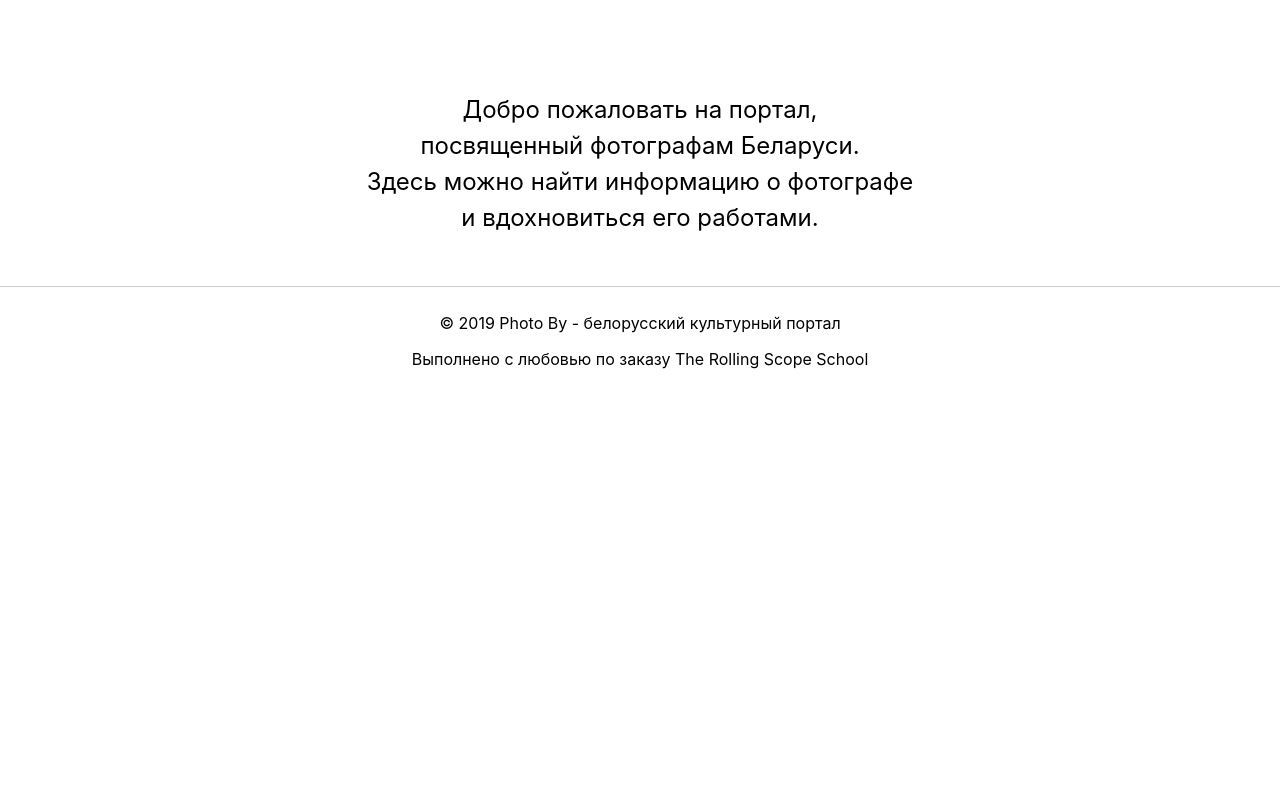
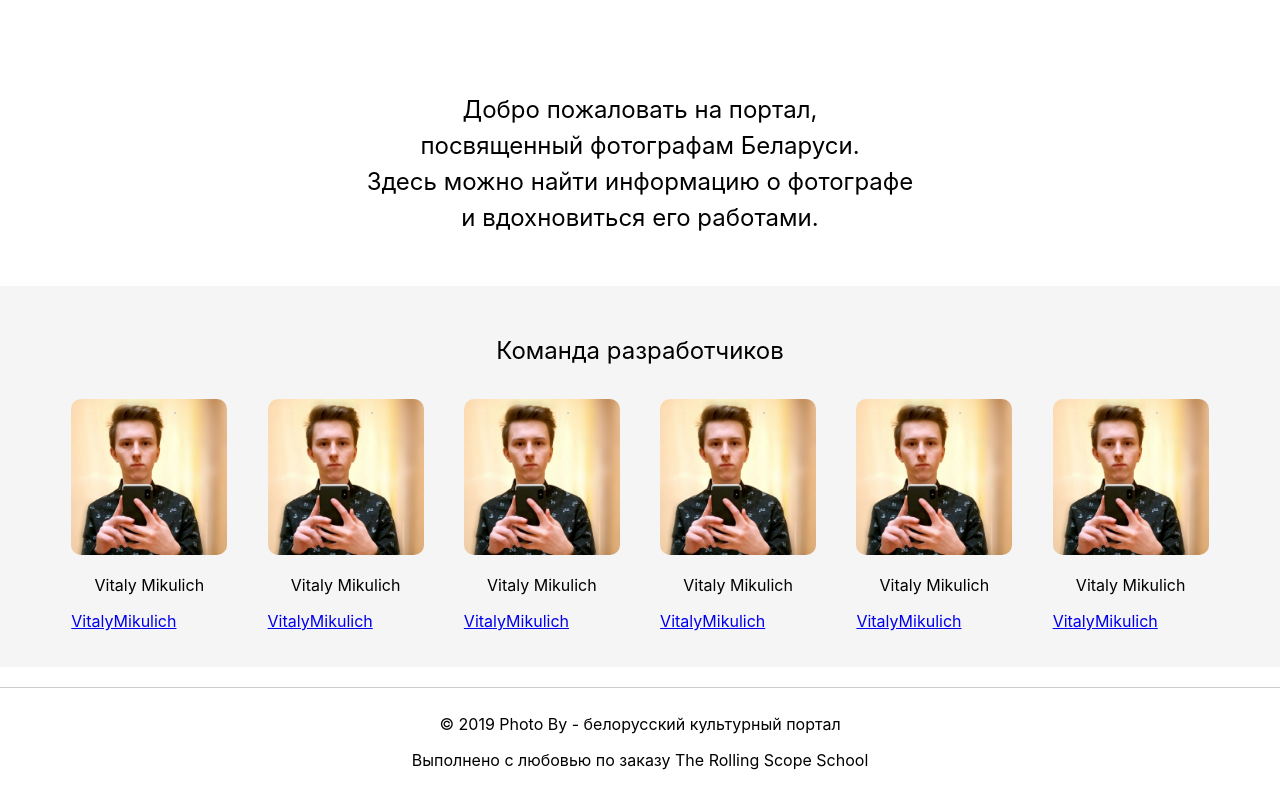
Before and after one commit to petriken/CodeJam-Culture-Portal, a React (Create React App) app: page /#/ in a window 1280 px wide. Shown: the part 944-1744 px from the top of the page. Before the commit the page ends 1343 px from the top, so only its background shows below. Built offline with nearby package versions, Linux system fonts and the light colour scheme; what google-maps-react would draw is missing.

Commit message:
feat: model of developers container

```diff
--- /dev/null
+++ b/src/components/Developer/Developer.css
@@ -0,0 +1,18 @@
+.developer-container {
+  margin: 10px 0;
+}
+
+.developer-container img {
+  height: 156px;
+  width: 156px;
+  border-radius: 10px;
+}
+
+.developer-container p {
+  text-align: center;
+}
+
+.developer-container a {
+  text-align: center;
+  width: 100%;
+}
--- /dev/null
+++ b/src/components/Developer/Developer.js
@@ -0,0 +1,16 @@
+import React from 'react';
+import './Developer.css';
+
+function Developer(props) {
+  const gitHubLink = `https://github.com/${props.gitHub}`;
+
+  return (
+    <div className="developer-container">
+      <img src={props.avatar} alt={props.name} />
+      <p className="developer-name">{props.name}</p>
+      <a href={gitHubLink} target="_blank" rel="noopener noreferrer">{props.gitHub}</a>
+    </div>
+  )
+}
+
+export default Developer
--- a/src/containers/MainPage/MainPage.css
+++ b/src/containers/MainPage/MainPage.css
@@ -17,6 +17,23 @@
   display: block;
 }
 
+.developers-container {
+  padding: 2% 4%;
+  background-color: #f5f5f5;
+}
+
+.developers-container>p {
+  text-align: center;
+  font-size: 24px;
+}
+
+.developers {
+  display: flex;
+  justify-content: space-around;
+  flex-wrap: wrap;
+  /* max-width: 1500px; */
+}
+
 @media (max-width: 720px){
   .title-mainpage {
     margin-top: 30px;
--- a/src/containers/MainPage/MainPage.js
+++ b/src/containers/MainPage/MainPage.js
@@ -2,7 +2,9 @@ import React from 'react';
 import './MainPage.css';
 import Avatar from '../../components/Avatar/Avatar';
 import Description from '../../components/Description/Description';
+import Developer from '../../components/Developer/Developer';
 import data from '../../data/people';
+import avatarVitaly from './__QBzAfm4wQ.jpg';
 
 function MainPage(props) {
   const date = new Date();
@@ -10,6 +12,7 @@ function MainPage(props) {
   const authorDay = day % data.length;
   let profile = data[authorDay];
   return (
+    <>
       <div className="main-page">
         <h2 className="title-mainpage">Автор дня</h2>
         <Avatar data={profile}/>
@@ -20,6 +23,18 @@ function MainPage(props) {
           <span>и вдохновиться его работами.</span>
         </p>
       </div>
+      <div className="developers-container">
+        <p>Команда разработчиков</p>
+        <div className="developers">
+          <Developer name="Vitaly Mikulich" gitHub="VitalyMikulich" avatar={avatarVitaly}/>
+          <Developer name="Vitaly Mikulich" gitHub="VitalyMikulich" avatar={avatarVitaly}/>
+          <Developer name="Vitaly Mikulich" gitHub="VitalyMikulich" avatar={avatarVitaly}/>
+          <Developer name="Vitaly Mikulich" gitHub="VitalyMikulich" avatar={avatarVitaly}/>
+          <Developer name="Vitaly Mikulich" gitHub="VitalyMikulich" avatar={avatarVitaly}/>
+          <Developer name="Vitaly Mikulich" gitHub="VitalyMikulich" avatar={avatarVitaly}/>
+        </div>
+      </div>
+    </>
   )
 }
 
```
Also changed, not shown: src/containers/MainPage/__QBzAfm4wQ.jpg (added). Lines whose indentation alone changed are shown as unchanged.
